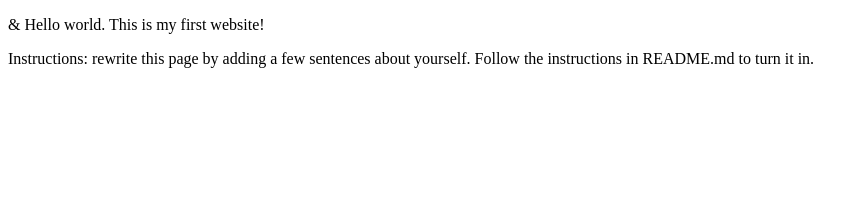
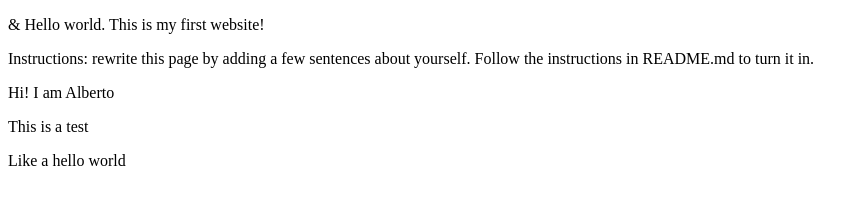
Before and after one commit to HornerAlberto/webdev_lab1, a plain HTML site: page index.html in a window 1280 px wide. Shown: the whole page, without its empty margins (0-868 px from the left). Drawn offline with Linux system fonts and the light colour scheme.

Commit message:
customize index file

```diff
--- a/index.html
+++ b/index.html
@@ -7,5 +7,8 @@
 <body>
   <p>&amp; Hello world. This is my first website!</p>
   <p>Instructions: rewrite this page by adding a few sentences about yourself. Follow the instructions in README.md to turn it in.</p>
+  <p>Hi! I am Alberto</p>
+  <p>This is a test</p>
+  <p> Like a hello world</p>
 </body>
 </html>
```
Also changed, not shown: 1 other file.
